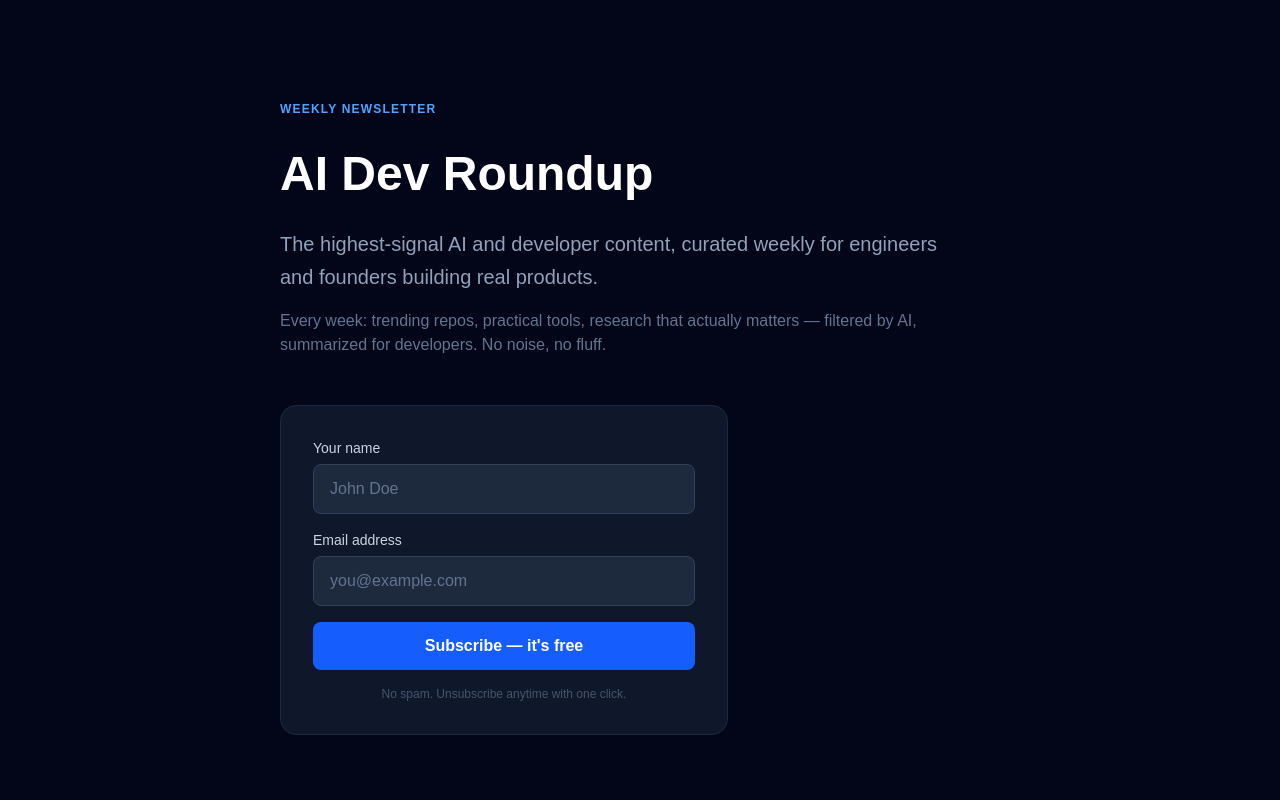
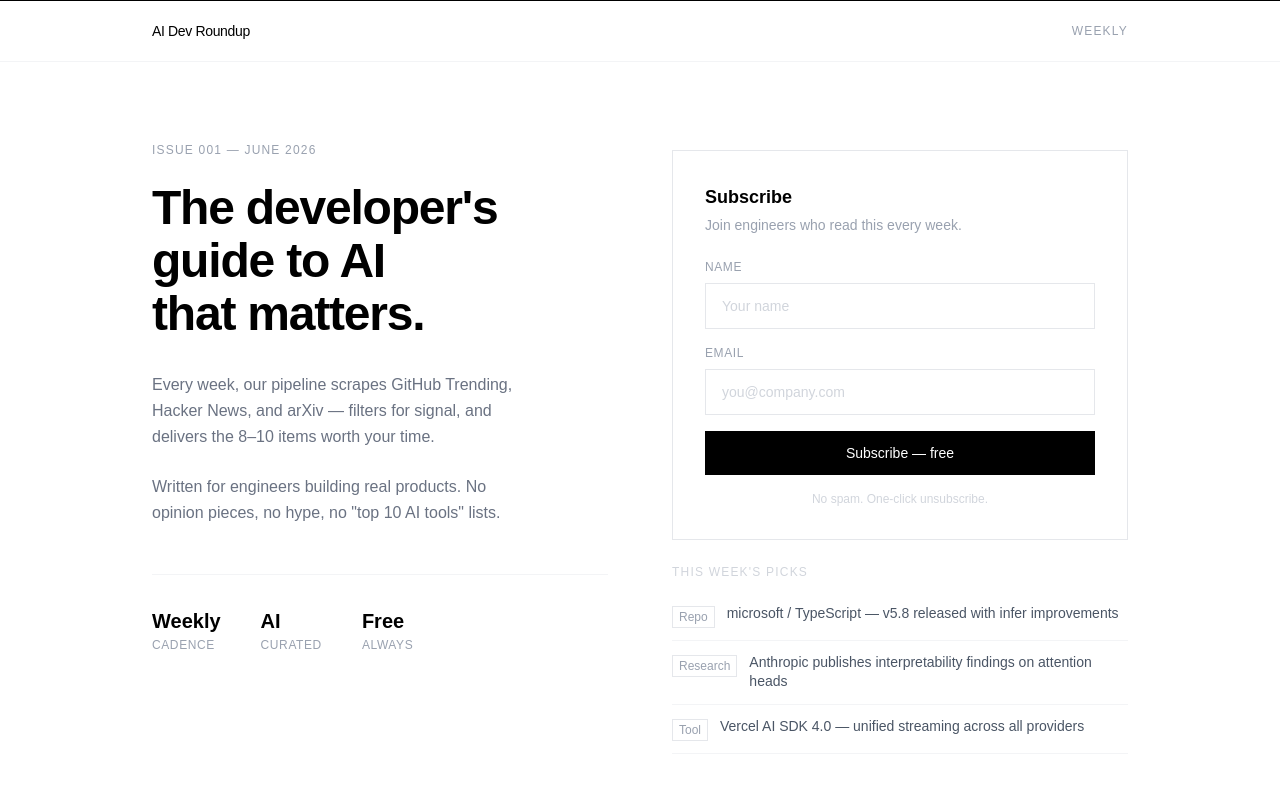
Before and after one commit to anu-ship-it/AI-Dev-Roundup-Newsletter, a Next.js app in the folder web/: page / in a window 1280 px wide. Shown: the top 800 px of the page. Built offline with nearby package versions, Linux system fonts and the light colour scheme.

Commit message:
Few changes have been made

```diff
--- a/web/app/api/subscribe/route.ts
+++ b/web/app/api/subscribe/route.ts
@@ -20,7 +20,7 @@ export async function POST(req: NextRequest) {
       );
     }
 
-        //  Simple email format check
+    // Simple email format check
     const emailRegex = /^[^\s@]+@[^\s@]+\.[^\s@]+$/;
     if (!emailRegex.test(email)) {
       return NextResponse.json(
@@ -45,7 +45,7 @@ export async function POST(req: NextRequest) {
         existing.subscribed = true;
         existing.name = name;
         await existing.save();
-                return NextResponse.json({ message: "welcome back! You're resubscribed." });
+        return NextResponse.json({ message: "Welcome back! You're resubscribed." });
       }
     }
 
--- a/web/app/api/unsubscribe/route.ts
+++ b/web/app/api/unsubscribe/route.ts
@@ -1,13 +1,12 @@
 // app/api/unsubscribe/route.ts
 // GET /api/unsubscribe?token=xxx
-// One-click unsubscribe - no login required.
+// One-click unsubscribe — no login required.
 // The token comes from the unsubscribeToken field on each subscriber.
-// Email template include this link automatically.
+// Email templates include this link automatically.
 
 import { NextRequest, NextResponse } from "next/server";
 import connectDB from "@/lib/mongodb";
 import Subscriber from "@/lib/models/Subscriber";
-import { unsubscribe } from "diagnostics_channel";
 
 export async function GET(req: NextRequest) {
   try {
@@ -15,7 +14,7 @@ export async function GET(req: NextRequest) {
 
     if (!token) {
       return NextResponse.json(
-                { error: "Missing unsubsrcibe token" },
+        { error: "Missing unsubscribe token" },
         { status: 400 }
       );
     }
@@ -32,8 +31,8 @@ export async function GET(req: NextRequest) {
     }
 
     if (!subscriber.subscribed) {
-            // Already unsubscribed - retun success anyway
-            return new NextResponse(unsubscribedHTML("You're already unsubscribed."),{
+      // Already unsubscribed — return success anyway
+      return new NextResponse(unsubscribedHTML("You're already unsubscribed."), {
         headers: { "Content-Type": "text/html" },
       });
     }
@@ -43,7 +42,7 @@ export async function GET(req: NextRequest) {
 
     // Return a clean HTML page instead of JSON
     // so clicking the link in an email shows a proper confirmation
-        return new NextResponse(unsubscribedHTML("You've been unsubscribed sucessfully."), {
+    return new NextResponse(unsubscribedHTML("You've been unsubscribed successfully."), {
       headers: { "Content-Type": "text/html" },
     });
   } catch (error) {
@@ -60,14 +59,15 @@ function unsubscribedHTML(message: string) {
 <!DOCTYPE html>
 <html>
 <head>
-        <title>Unsubscribed - AI Dev Roundup</title>
+  <title>Unsubscribed — AI Dev Roundup</title>
   <meta charset="utf-8">
   <style>
-           body { font-fmaily: -apple-system, sans-serif; display: flex; align-items: center; justify-content: center; min-height: 100vh; margin: 0; background: #f8fafc; }
-                   .card { background: white; padding: 48px; border-radius: 12px; text-align: center; max-width: 400px; box-shadow: 0 1px 3px rgba(0, 0, 0, 0.1); }
-                   h1 { color: #of172a: font-size: 34px; margin: 0 0 12px; }
+    body { font-family: -apple-system, sans-serif; display: flex; align-items: center; justify-content: center; min-height: 100vh; margin: 0; background: #f8fafc; }
+    .card { background: white; padding: 48px; border-radius: 12px; text-align: center; max-width: 400px; box-shadow: 0 1px 3px rgba(0,0,0,0.1); }
+    h1 { color: #0f172a; font-size: 24px; margin: 0 0 12px; }
     p { color: #64748b; margin: 0; }
   </style>
+</head>
 <body>
   <div class="card">
     <h1>✓ ${message}</h1>
--- a/web/app/lib/models/Subscriber.ts
+++ b/web/app/lib/models/Subscriber.ts
@@ -29,7 +29,7 @@ const SubscriberSchema = new Schema<ISubscriber>(
       required: true,
       trim: true,
     },
-        // Random token used for one-click unsubscribe liinks
+    // Random token used for one-click unsubscribe links
     // Generated automatically on creation
     unsubscribeToken: {
       type: String,
@@ -44,6 +44,6 @@ const SubscriberSchema = new Schema<ISubscriber>(
   { timestamps: true }
 );
 
-// Prevent modal recompilation in Next.js hot reload
+// Prevent model recompilation in Next.js hot reload
 export default mongoose.models.Subscriber ||
-    mongoose.model<ISubscriber>("Subsriber", SubscriberSchema);
+  mongoose.model<ISubscriber>("Subscriber", SubscriberSchema);
--- a/web/app/lib/mongodb.ts
+++ b/web/app/lib/mongodb.ts
@@ -1,6 +1,6 @@
-// lib/mogodb.ts
+// lib/mongodb.ts
 // Reuses a single MongoDB connection across all API routes.
-// Next.js API routes are serverless - without this pattern,
+// Next.js API routes are serverless — without this pattern,
 // every request would open a new connection and exhaust the pool.
 
 import mongoose from "mongoose";
--- a/web/app/page.tsx
+++ b/web/app/page.tsx
@@ -11,16 +11,13 @@ export default function Home() {
   async function handleSubmit(e: React.FormEvent) {
     e.preventDefault();
     setStatus("loading");
-
     try {
       const res = await fetch("/api/subscribe", {
         method: "POST",
         headers: { "Content-Type": "application/json" },
         body: JSON.stringify({ name, email }),
       });
-
       const data = await res.json();
-
       if (res.ok) {
         setStatus("success");
         setMessage(data.message);
@@ -37,102 +34,151 @@ export default function Home() {
   }
 
   return (
-    <main className="min-h-screen bg-slate-950 text-white">
+    <main className="min-h-screen bg-white">
+      {/* Top rule */}
+      <div className="h-px bg-black w-full" />
+
+      {/* Nav */}
+      <nav className="max-w-5xl mx-auto px-6 py-5 flex items-center justify-between">
+        <span className="text-sm font-medium tracking-tight text-black">AI Dev Roundup</span>
+        <span className="text-xs text-gray-400 tracking-widest uppercase">Weekly</span>
+      </nav>
+
+      <div className="h-px bg-gray-100 w-full" />
+
       {/* Hero */}
-      <div className="max-w-3xl mx-auto px-6 py-24">
-        <div className="mb-6">
-          <span className="text-xs font-semibold tracking-widest text-blue-400 uppercase">
-            Weekly Newsletter
-          </span>
+      <section className="max-w-5xl mx-auto px-6 pt-20 pb-16 grid grid-cols-1 lg:grid-cols-2 gap-16 items-start">
+        {/* Left — copy */}
+        <div>
+          <p className="text-xs tracking-widest uppercase text-gray-400 mb-6">
+            Issue 001 — June 2026
+          </p>
+
+          <h1 className="text-5xl font-bold tracking-tight text-black leading-[1.1] mb-8">
+            The developer&apos;s<br />
+            guide to AI<br />
+            that matters.
+          </h1>
+
+          <p className="text-base text-gray-500 leading-relaxed mb-6 max-w-sm">
+            Every week, our pipeline scrapes GitHub Trending, Hacker News, and arXiv —
+            filters for signal, and delivers the 8–10 items worth your time.
+          </p>
+
+          <p className="text-base text-gray-500 leading-relaxed max-w-sm">
+            Written for engineers building real products.
+            No opinion pieces, no hype, no "top 10 AI tools" lists.
+          </p>
+
+          {/* Stats row */}
+          <div className="mt-12 flex gap-10 border-t border-gray-100 pt-8">
+            {[
+              { n: "Weekly", label: "cadence" },
+              { n: "AI", label: "curated" },
+              { n: "Free", label: "always" },
+            ].map((s) => (
+              <div key={s.label}>
+                <div className="text-xl font-bold text-black">{s.n}</div>
+                <div className="text-xs text-gray-400 uppercase tracking-wider mt-0.5">{s.label}</div>
+              </div>
+            ))}
+          </div>
         </div>
 
-        <h1 className="text-5xl font-bold leading-tight mb-6 text-white">
-          AI Dev Roundup
-        </h1>
-
-        <p className="text-xl text-slate-400 leading-relaxed mb-4 max-w-2xl">
-          The highest-signal AI and developer content, curated weekly for
-          engineers and founders building real products.
-        </p>
-
-        <p className="text-base text-slate-500 mb-12 max-w-2xl">
-          Every week: trending repos, practical tools, research that actually
-          matters — filtered by AI, summarized for developers. No noise, no fluff.
-        </p>
-
-        {/* Subscribe form */}
-        <div className="bg-slate-900 border border-slate-800 rounded-2xl p-8 max-w-md">
+        {/* Right — form */}
+        <div className="lg:pt-2">
+          <div className="border border-gray-200 p-8">
             {status === "success" ? (
-            <div className="text-center py-4">
-              <div className="text-4xl mb-4">🎉</div>
-              <p className="text-green-400 font-medium text-lg">{message}</p>
-              <p className="text-slate-500 text-sm mt-2">
-                Check your inbox every week.
+              <div className="py-8">
+                <div className="text-2xl font-bold text-black mb-2">You&apos;re in.</div>
+                <p className="text-gray-500 text-sm leading-relaxed">{message}</p>
+                <p className="text-gray-400 text-xs mt-4">
+                  First issue arrives this Sunday.
                 </p>
               </div>
             ) : (
+              <>
+                <h2 className="text-lg font-bold text-black mb-1">Subscribe</h2>
+                <p className="text-sm text-gray-400 mb-6">
+                  Join engineers who read this every week.
+                </p>
+
                 <form onSubmit={handleSubmit} className="space-y-4">
                   <div>
-                <label className="block text-sm font-medium text-slate-300 mb-1.5">
-                  Your name
+                    <label className="block text-xs uppercase tracking-wider text-gray-400 mb-2">
+                      Name
                     </label>
                     <input
                       type="text"
                       value={name}
                       onChange={(e) => setName(e.target.value)}
-                  placeholder="John Doe"
+                      placeholder="Your name"
                       required
-                  className="w-full bg-slate-800 border border-slate-700 rounded-lg px-4 py-3 text-white placeholder-slate-500 focus:outline-none focus:border-blue-500 transition-colors"
+                      className="w-full border border-gray-200 px-4 py-3 text-sm text-black placeholder-gray-300 focus:outline-none focus:border-black transition-colors"
                     />
                   </div>
 
                   <div>
-                <label className="block text-sm font-medium text-slate-300 mb-1.5">
-                  Email address
+                    <label className="block text-xs uppercase tracking-wider text-gray-400 mb-2">
+                      Email
                     </label>
                     <input
                       type="email"
                       value={email}
                       onChange={(e) => setEmail(e.target.value)}
-                  placeholder="you@example.com"
+                      placeholder="you@company.com"
                       required
-                  className="w-full bg-slate-800 border border-slate-700 rounded-lg px-4 py-3 text-white placeholder-slate-500 focus:outline-none focus:border-blue-500 transition-colors"
+                      className="w-full border border-gray-200 px-4 py-3 text-sm text-black placeholder-gray-300 focus:outline-none focus:border-black transition-colors"
                     />
                   </div>
 
                   {status === "error" && (
-                <p className="text-red-400 text-sm">{message}</p>
+                    <p className="text-red-500 text-xs">{message}</p>
                   )}
 
                   <button
                     type="submit"
                     disabled={status === "loading"}
-                className="w-full bg-blue-600 hover:bg-blue-500 disabled:bg-blue-800 disabled:cursor-not-allowed text-white font-semibold py-3 px-6 rounded-lg transition-colors"
+                    className="w-full bg-black text-white text-sm font-medium py-3 px-6 hover:bg-gray-800 disabled:bg-gray-300 disabled:cursor-not-allowed transition-colors"
                   >
-                {status === "loading" ? "Subscribing..." : "Subscribe — it's free"}
+                    {status === "loading" ? "Subscribing..." : "Subscribe — free"}
                   </button>
 
-              <p className="text-xs text-slate-600 text-center">
-                No spam. Unsubscribe anytime with one click.
+                  <p className="text-xs text-gray-300 text-center">
+                    No spam. One-click unsubscribe.
                   </p>
                 </form>
+              </>
             )}
           </div>
 
-        {/* Stats */}
-        <div className="mt-16 grid grid-cols-3 gap-8 max-w-md">
+          {/* Sample items */}
+          <div className="mt-6 space-y-0">
+            <p className="text-xs uppercase tracking-widest text-gray-300 mb-3">
+              This week&apos;s picks
+            </p>
             {[
-            { value: "Weekly", label: "delivery" },
-            { value: "AI", label: "curated" },
-            { value: "Free", label: "forever" },
-          ].map((stat) => (
-            <div key={stat.label}>
-              <div className="text-2xl font-bold text-white">{stat.value}</div>
-              <div className="text-sm text-slate-500">{stat.label}</div>
+              { tag: "Repo", title: "microsoft / TypeScript — v5.8 released with infer improvements" },
+              { tag: "Research", title: "Anthropic publishes interpretability findings on attention heads" },
+              { tag: "Tool", title: "Vercel AI SDK 4.0 — unified streaming across all providers" },
+            ].map((item, i) => (
+              <div key={i} className="py-3 border-b border-gray-100 flex items-start gap-3">
+                <span className="text-xs border border-gray-200 text-gray-400 px-1.5 py-0.5 shrink-0 mt-0.5">
+                  {item.tag}
+                </span>
+                <span className="text-sm text-gray-600 leading-snug">{item.title}</span>
               </div>
             ))}
           </div>
         </div>
+      </section>
+
+      {/* Bottom rule + footer */}
+      <div className="h-px bg-gray-100 w-full mt-16" />
+      <footer className="max-w-5xl mx-auto px-6 py-8 flex items-center justify-between">
+        <span className="text-xs text-gray-300">© 2026 AI Dev Roundup</span>
+        <span className="text-xs text-gray-300">Built with Node.js · MongoDB · Groq · Resend</span>
+      </footer>
     </main>
   );
 }
```
Lines whose indentation alone changed are shown as unchanged.
